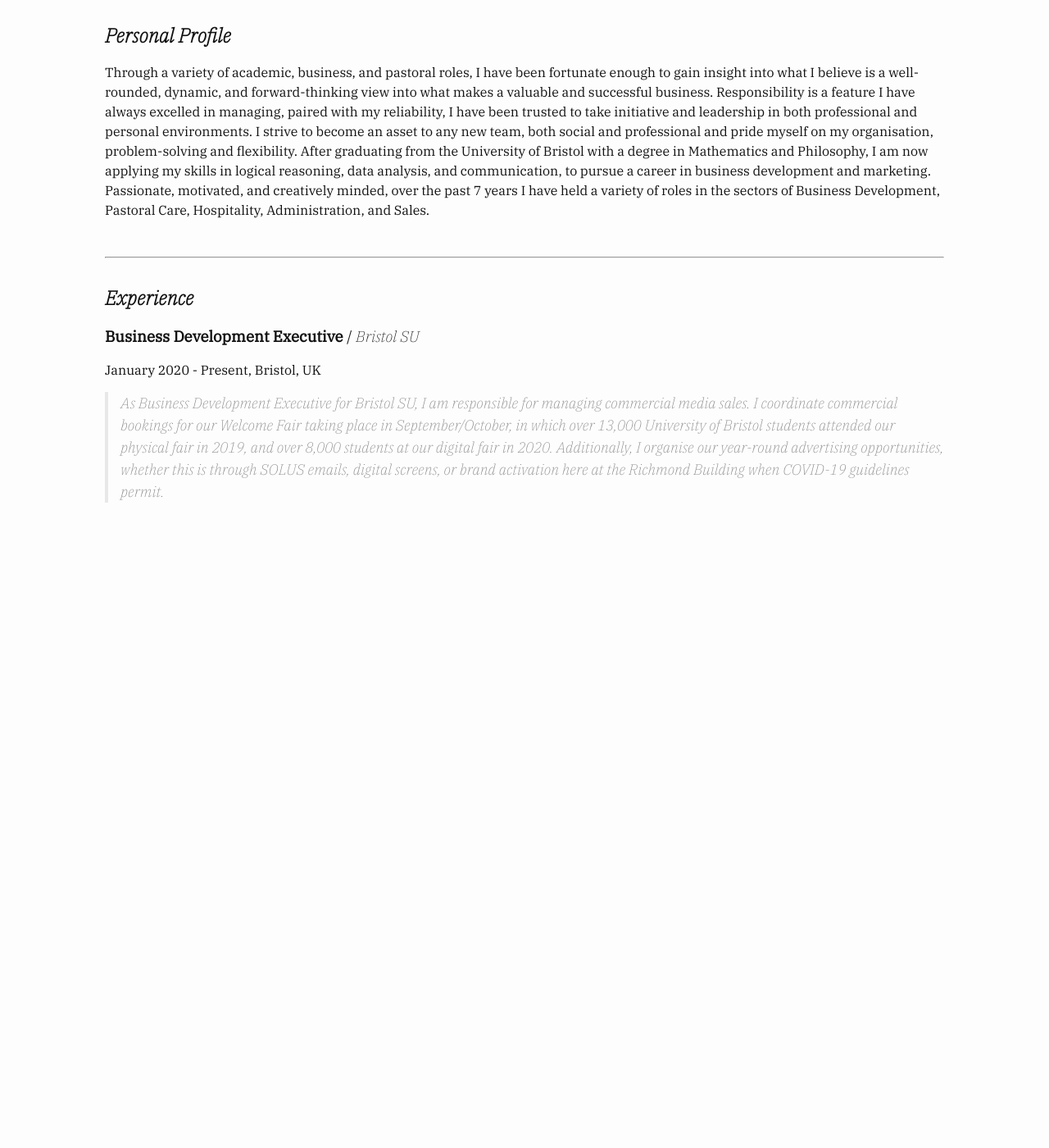
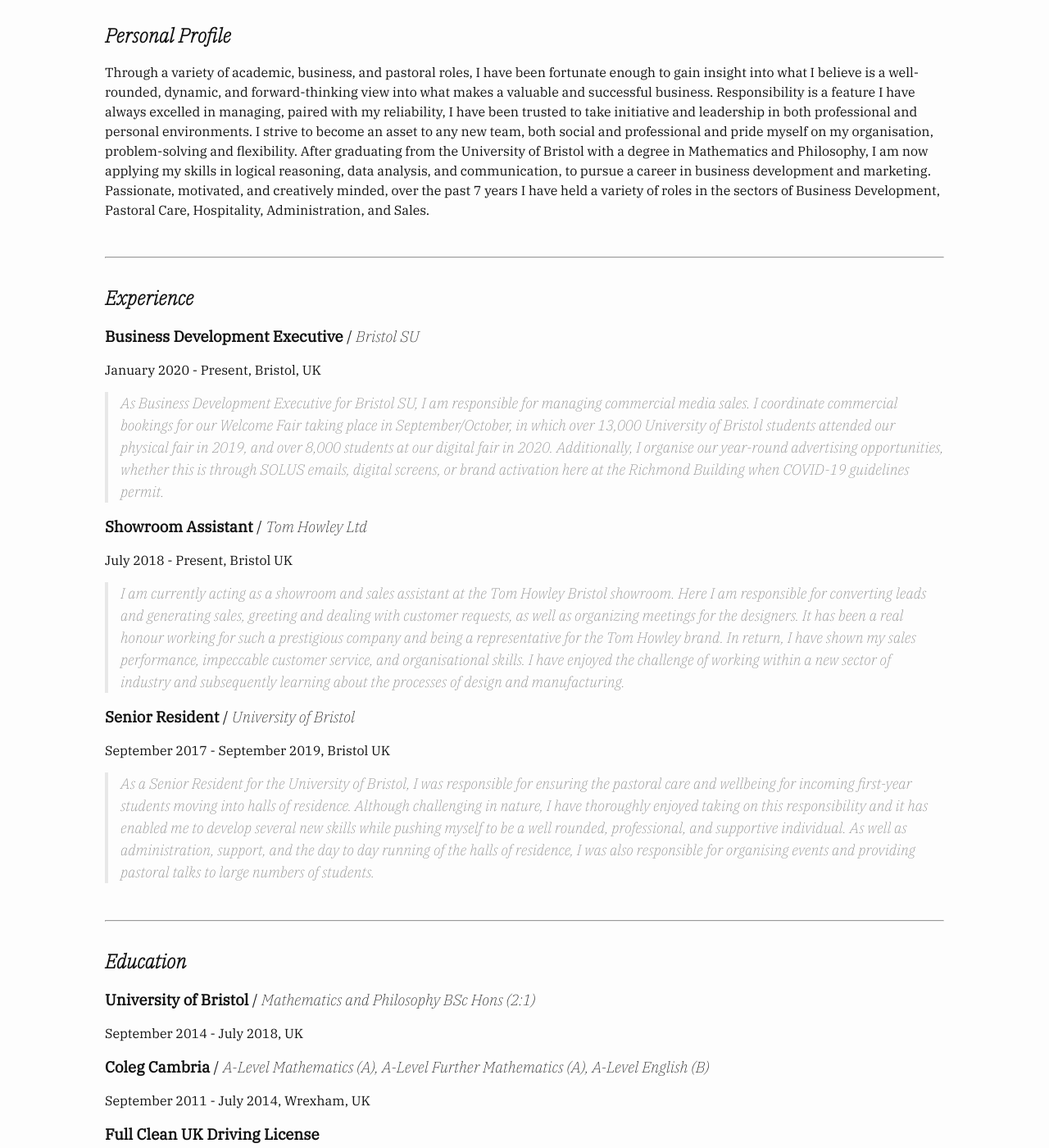
Before and after one commit to elliebunny/elliebunny.github.io, a Jekyll site: the page built from index.markdown, in a window 1280 px wide and 1400 px high, scrolled down 501 px. Shown: the whole window at 82% size. Built offline with Jekyll 4.4.1, drawn with Linux system fonts in a browser that asks for light colours; before the commit the page ends 1129 px from its top, so only the background shows below that; some of the changed text lies outside the part shown.

Commit message:
Adding bulk text of CV

```diff
--- a/index.markdown
+++ b/index.markdown
@@ -21,3 +21,47 @@
 ### **Business Development Executive** / *Bristol SU*
 January 2020 - Present, Bristol, UK
 > As Business Development Executive for Bristol SU, I am responsible for managing commercial media sales. I coordinate commercial bookings for our Welcome Fair taking place in September/October, in which over 13,000 University of Bristol students attended our physical fair in 2019, and over 8,000 students at our digital fair in 2020. Additionally, I organise our year-round advertising opportunities, whether this is through SOLUS emails, digital screens, or brand activation here at the Richmond Building when COVID-19 guidelines permit.
+
+### **Showroom Assistant** / *Tom Howley Ltd*
+July 2018 - Present, Bristol UK
+> I am currently acting as a showroom and sales assistant at the Tom Howley Bristol showroom. Here I am responsible for converting leads and generating sales, greeting and dealing with customer requests, as well as organizing meetings for the designers. It has been a real honour working for such a prestigious company and being a representative for the Tom Howley brand. In return, I have shown my sales performance, impeccable customer service, and organisational skills. I have enjoyed the challenge of working within a new sector of industry and subsequently learning about the processes of design and manufacturing.
+
+### **Senior Resident** / *University of Bristol*
+September 2017 - September 2019, Bristol UK
+> As a Senior Resident for the University of Bristol, I was responsible for ensuring the pastoral care and wellbeing for incoming first-year students moving into halls of residence. Although challenging in nature, I have thoroughly enjoyed taking on this responsibility and it has enabled me to develop several new skills while pushing myself to be a well rounded, professional, and supportive individual. As well as administration, support, and the day to day running of the halls of residence, I was also responsible for organising events and providing pastoral talks to large numbers of students.
+
+<hr>
+
+## **Education**
+### **University of Bristol** / *Mathematics and Philosophy BSc Hons (2:1)*
+September 2014 - July 2018, UK
+
+### **Coleg Cambria** / *A-Level Mathematics (A), A-Level Further Mathematics (A), A-Level English (B)*
+September 2011 - July 2014, Wrexham, UK
+
+### **Full Clean UK Driving License**
+July 2013 - Present
+
+<hr>
+
+## **Skills**
+Proficient in the use of:
+- Mailchimp
+- Typeform
+- Airtable
+- Office Applications (Excel, Powerpoint, Word)
+- Canva
+- Streaming Applications and Services (Twitch, OBS, Streamlabs)
+
+Familiarity in the use of:
+- HTML, Markdown
+- Integromat
+- Sales Force
+- Adobe Applications (Photoshop, InDesign)
+
+<hr>
+
+## **Interests**
+I was formerly president of the Bristol Donors society at the University of Bristol, helping to raise awareness of the importance of donating blood as well as recruiting new blood and organ donors. Over three years, I managed to build up the society’s membership as well as training the new committee to take over. I also have an interest in computing and technology, building my own PC, which I use for gaming, design and editing. My love for music has seen me take up singing and playing the guitar, which I practice and record in my spare time.
+
+## **References Available on Request**
```
